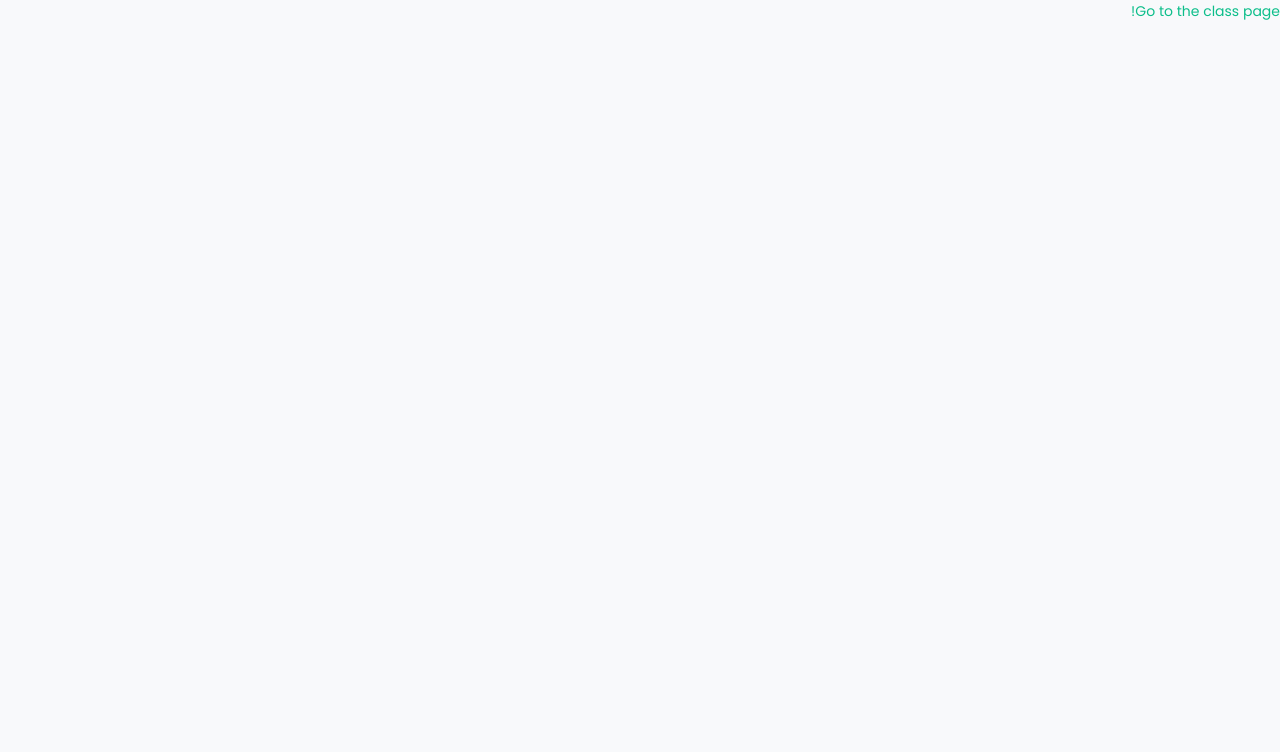
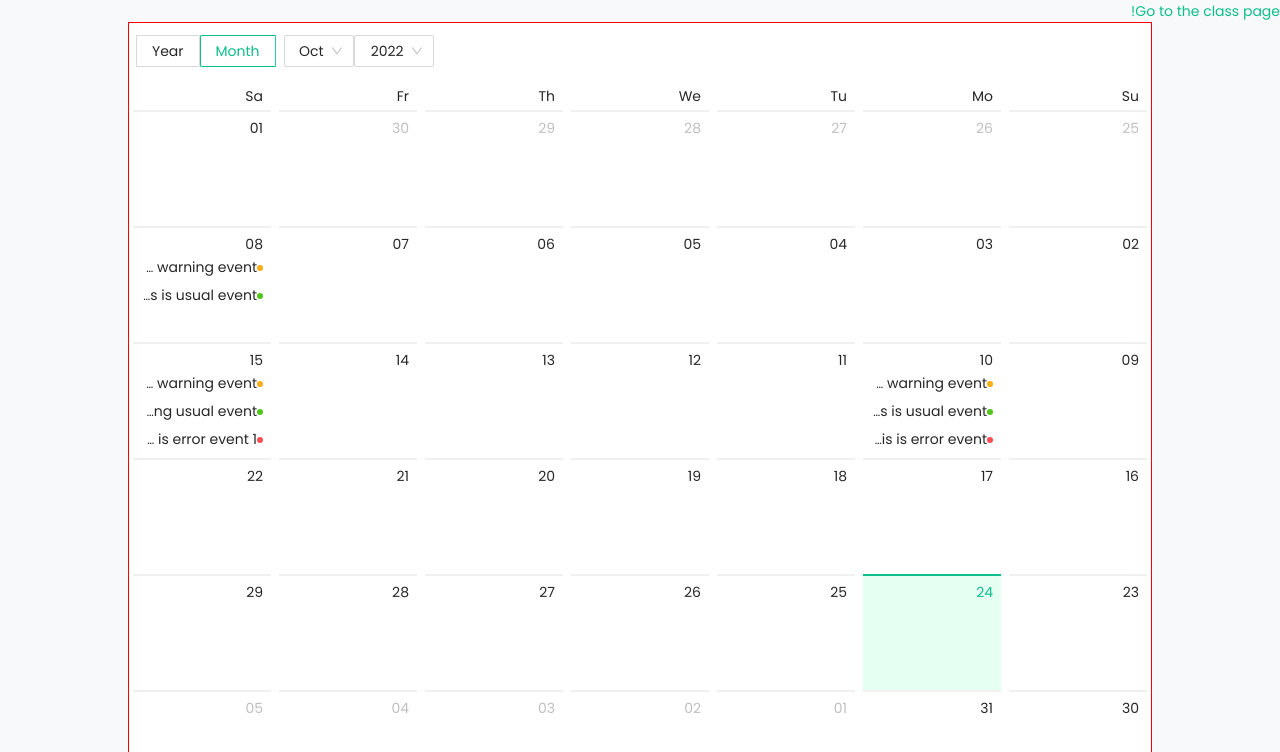
Before and after one commit to CA-G12/GeekSchool, a React (Create React App) app in the folder client/: page / in a window 1280 px wide. Shown: the top 752 px of the page. Built offline with nearby package versions, Linux system fonts and the light colour scheme; no server answers.

Commit message:
start to create teacher schdule component related to #143

```diff
--- a/client/src/App.tsx
+++ b/client/src/App.tsx
@@ -12,6 +12,7 @@ import Grades from "./components/Class/Grades";
 import "antd/dist/antd.variable.min.css";
 // import "./i18n/config.js";
 import "./style.css";
+import TeacherSchedule from './components/TeacherSchedule'
 
 ConfigProvider.config({
   theme: {
@@ -76,6 +77,7 @@ const App: React.FC = () => (
   <UserAuthProvider>
     <div className="App">
       <RouterProvider router={router} />
+    <TeacherSchedule />
     </div>
   </UserAuthProvider>
 );
--- /dev/null
+++ b/client/src/components/TeacherSchedule/index.tsx
@@ -0,0 +1,75 @@
+import type { BadgeProps } from 'antd';
+import { Badge, Calendar } from 'antd';
+import type { Moment } from 'moment';
+import React from 'react';
+import './style.css'
+
+const getListData = (value: Moment) => {
+  let listData;
+  switch (value.date()) {
+    case 8:
+      listData = [
+        { type: 'warning', content: 'This is warning event.' },
+        { type: 'success', content: 'This is usual event.' },
+      ];
+      break;
+    case 10:
+      listData = [
+        { type: 'warning', content: 'This is warning event.' },
+        { type: 'success', content: 'This is usual event.' },
+        { type: 'error', content: 'This is error event.' },
+      ];
+      break;
+    case 15:
+      listData = [
+        { type: 'warning', content: 'This is warning event' },
+        { type: 'success', content: 'This is very long usual event。。....' },
+        { type: 'error', content: 'This is error event 1.' },
+        { type: 'error', content: 'This is error event 2.' },
+        { type: 'error', content: 'This is error event 3.' },
+        { type: 'error', content: 'This is error event 4.' },
+      ];
+      break;
+    default:
+  }
+  return listData || [];
+};
+
+// const getMonthData = (value: Moment) => {
+//   if (value.month() === 8) {
+//     return 1394;
+//   }
+// };
+
+
+
+const getMonthData = (value : Moment) => value.month() === 8 ? 1394 : null
+
+const TeacherSchedule: React.FC = () => {
+  const monthCellRender = (value: Moment) => {
+    const num = getMonthData(value);
+    return num ? (
+      <div className="notes-month">
+        <section>{num}</section>
+        <span>Backlog number</span>
+      </div>
+    ) : null;
+  };
+
+  const dateCellRender = (value: Moment) => {
+    const listData = getListData(value);
+    return (
+      <ul className="events">
+        {listData.map(item => (
+          <li key={item.content}>
+            <Badge status={item.type as BadgeProps['status']} text={item.content} />
+          </li>
+        ))}
+      </ul>
+    );
+  };
+
+  return <Calendar className='' dateCellRender={dateCellRender} monthCellRender={monthCellRender} />;
+};
+
+export default TeacherSchedule;
--- /dev/null
+++ b/client/src/components/TeacherSchedule/style.css
@@ -0,0 +1,26 @@
+.events {
+    margin: 0;
+    padding: 0;
+    list-style: none;
+  }
+  .events .ant-badge-status {
+    width: 100%;
+    overflow: hidden;
+    font-size: 12px;
+    white-space: nowrap;
+    text-overflow: ellipsis;
+  }
+  .notes-month {
+    font-size: 28px;
+    text-align: center;
+  }
+  .notes-month section {
+    font-size: 28px;
+  }
+
+  .ant-picker-calendar-full {
+    border: 1px solid red;
+    width: 80%;
+    margin: auto;
+    padding-bottom: 24px;
+}
```
